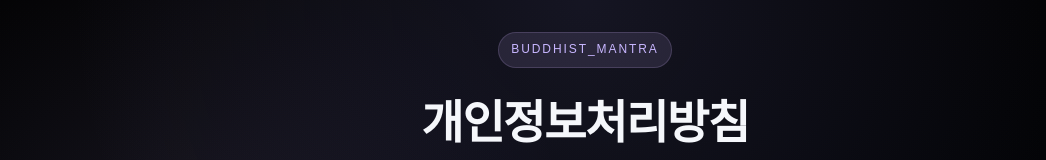
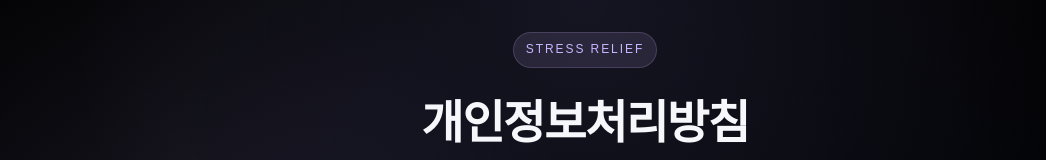
Before and after one commit to Mangolan/self-relief-policy, a plain HTML site: page index.html in a window 1280 px wide. Shown: the top 160 px of the page, without its empty margins (55-1101 px from the left). Drawn offline with Linux system fonts and the light colour scheme.

Commit message:
Update index.html

```diff
--- a/index.html
+++ b/index.html
@@ -163,7 +163,7 @@
   <body>
     <div class="wrap">
       <header class="hero">
-        <div class="eyebrow">buddhist_mantra</div>
+        <div class="eyebrow">STRESS RELIEF</div>
         <h1>개인정보처리방침</h1>
         <p class="lead">
           스트레스 해소 앱은 사용자의 마음이 머무는 시간을 해치지 않는 방향으로 서비스를 구성합니다.
```
